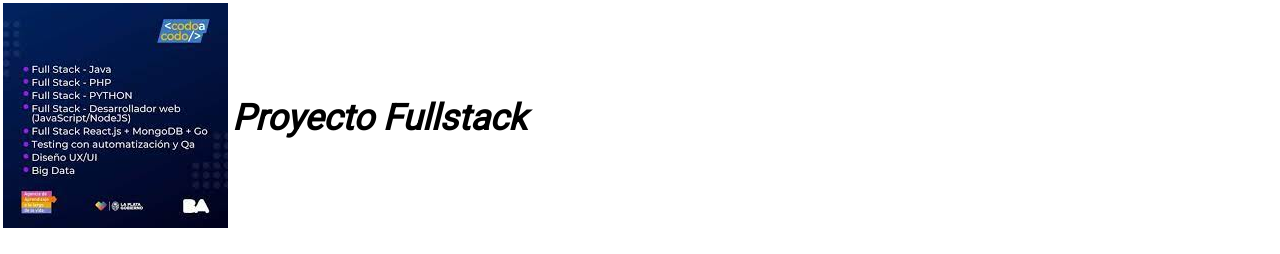
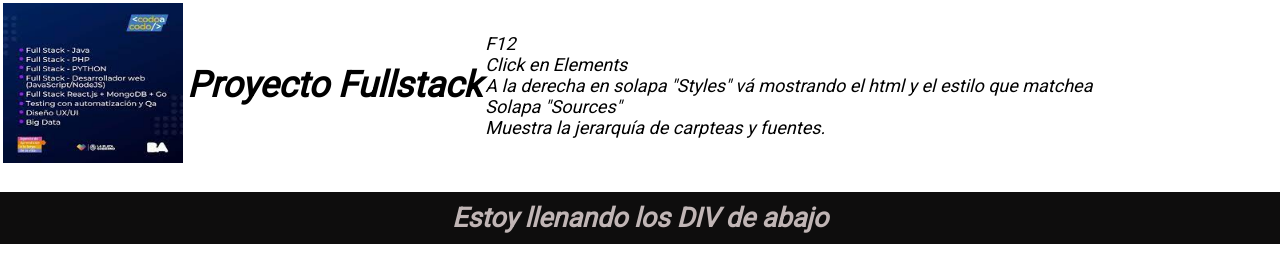
Before and after one commit to ivanfortunesky/Fullstack_CAC, a plain HTML site: page index.html in a window 1280 px wide. Shown: the top 254 px of the page. Drawn offline with Linux system fonts and the light colour scheme.

Commit message:
Index.html

```diff
--- a/index.html
+++ b/index.html
@@ -15,8 +15,10 @@
     <header>
         <table>
             <tr>
-                <td><img img src="img/logo.jpg" alt="Codo a Codo"></td>
+                <td><img img src="img/logo.jpg" alt="Codo a Codo" height="160"width="180"></td>
                 <td><h1>Proyecto Fullstack</h1></td>
+                <td><p>F12 <br>Click en Elements<br>A la derecha en solapa "Styles" vá mostrando el html y el estilo que matchea<br>
+                        Solapa "Sources"<br>Muestra la jerarquía de carpteas y fuentes.</p></td>
             </tr>
         </table>
     </header>
```
